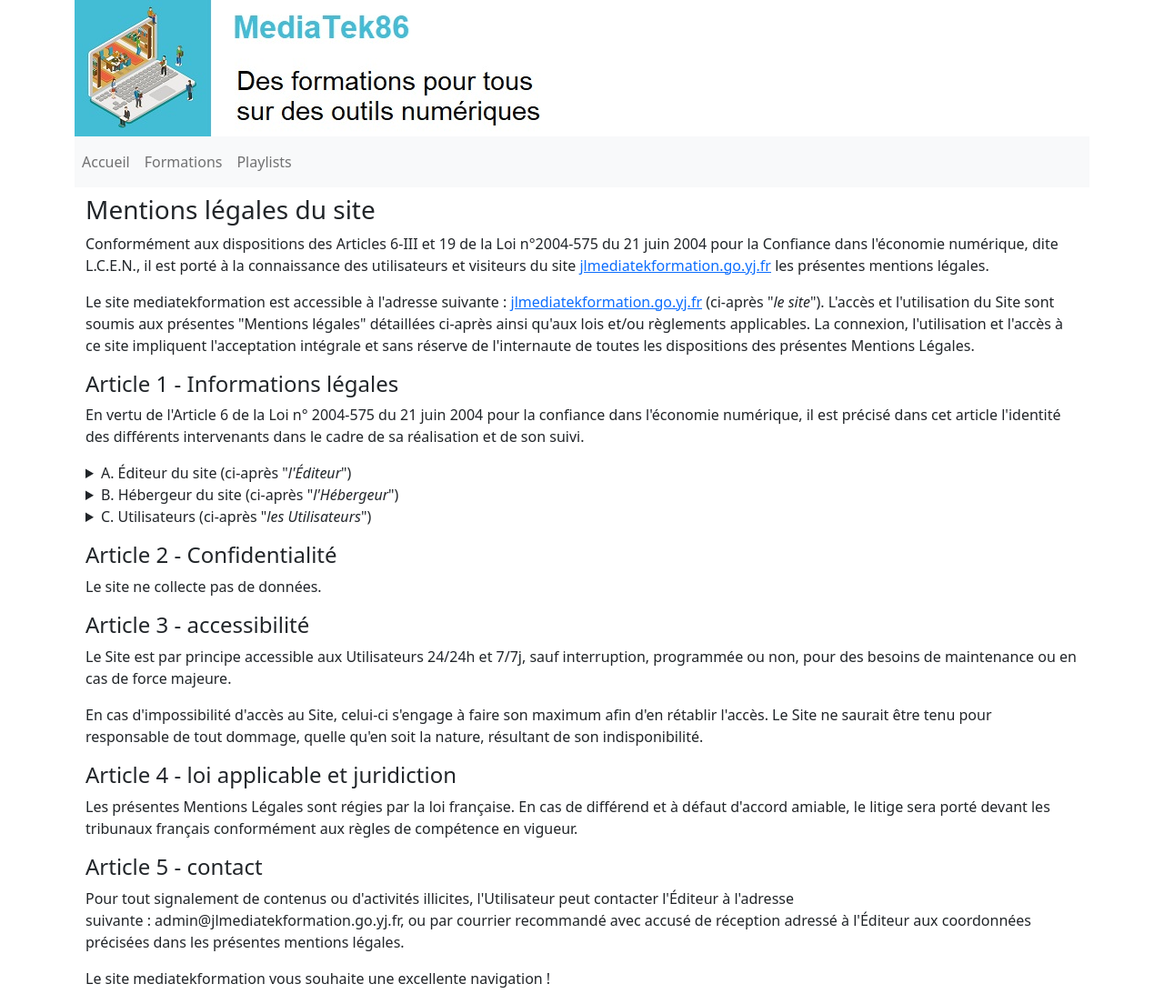
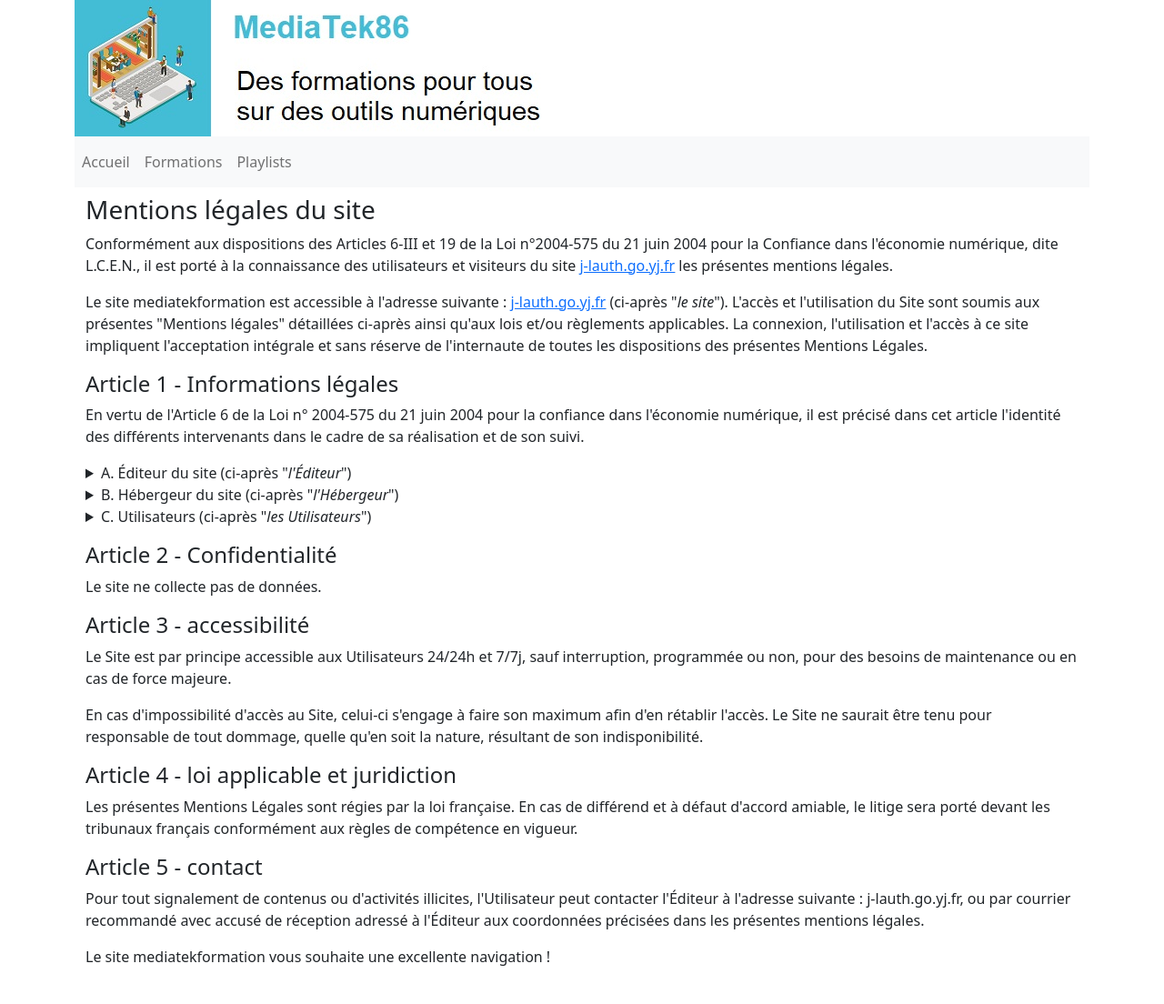
Before and after one commit to Jlauth/mediatekformation, a Symfony app: template templates/pages/cgu.html.twig in a window 1280 px wide. Shown: the whole page at 91% size. After the commit the page ends 1062 px from the top, so only its background shows below. Run offline with Twig, Linux system fonts and the light colour scheme; the template is opened without the code that fills it, so the values that code supplies are empty; some libraries are stand-ins or nearby versions.

```diff
--- a/templates/pages/cgu.html.twig
+++ b/templates/pages/cgu.html.twig
@@ -4,8 +4,8 @@
 <section class="container mt-2">
     <h3>Mentions légales du site</h3>
     <p>Conformément aux dispositions des Articles 6-III et 19 de la Loi n°2004-575 du 21 juin 2004 pour la Confiance dans l'économie numérique,
-        dite L.C.E.N., il est porté à la connaissance des utilisateurs et visiteurs du site <u><a href="https://jlmediatekformation.go.yj.fr/mediatekformation/public/">jlmediatekformation.go.yj.fr</a></u> les présentes mentions légales.</p>
-    <p>Le site mediatekformation est accessible à l'adresse suivante&nbsp;:&nbsp;<u><a href="https://jlmediatekformation.go.yj.fr/mediatekformation/public/">jlmediatekformation.go.yj.fr</a></u> (ci-après "<em>le site</em>"). L'accès et l'utilisation du Site sont soumis aux présentes "Mentions légales" détaillées ci-après ainsi qu'aux lois et/ou règlements applicables. La connexion, l'utilisation et l'accès à ce site impliquent l'acceptation intégrale et sans réserve de l'internaute de toutes les dispositions des présentes Mentions Légales.</p>
+        dite L.C.E.N., il est porté à la connaissance des utilisateurs et visiteurs du site <u><a href="https://j-lauth.go.yj.fr/mediatekformation/public/">j-lauth.go.yj.fr</a></u> les présentes mentions légales.</p>
+    <p>Le site mediatekformation est accessible à l'adresse suivante&nbsp;:&nbsp;<u><a href="https://j-lauth.go.yj.fr/mediatekformation/public/">j-lauth.go.yj.fr</a></u> (ci-après "<em>le site</em>"). L'accès et l'utilisation du Site sont soumis aux présentes "Mentions légales" détaillées ci-après ainsi qu'aux lois et/ou règlements applicables. La connexion, l'utilisation et l'accès à ce site impliquent l'acceptation intégrale et sans réserve de l'internaute de toutes les dispositions des présentes Mentions Légales.</p>
     <h4>Article 1 - Informations légales</h4>
     <p>En vertu de l'Article 6 de la Loi n° 2004-575 du 21 juin 2004 pour la confiance dans l'économie numérique, il est précisé dans cet article l'identité des différents intervenants dans le cadre de sa réalisation et de son suivi.</p>
     <div class="bd-example">
@@ -16,7 +16,7 @@
                 <br>rue du Colonel Driant
                 <br>75001 Paris
                 <br>Téléphone&nbsp;:&nbsp;0102030405
-                <br>Courriel&nbsp;:&nbsp;admin@jlmediatekformation.go.yj.fr
+                <br>Courriel&nbsp;:&nbsp;admin@j-lauth.go.yj.fr
                 <br>RCS&nbsp;:&nbsp;123456789
             </address>
         </details>
@@ -46,7 +46,7 @@
     <h4 class="mt-3">Article 4 - loi applicable et juridiction</h4>
     <p>Les présentes Mentions Légales sont régies par la loi française. En cas de différend et à défaut d'accord amiable, le litige sera porté devant les tribunaux français conformément aux règles de compétence en vigueur.</p>
     <h4 class="mt-3">Article 5 - contact</h4>
-    <p>Pour tout signalement de contenus ou d'activités illicites, l'Utilisateur peut contacter l'Éditeur à l'adresse suivante&nbsp;:&nbsp;admin@jlmediatekformation.go.yj.fr, ou par courrier recommandé avec accusé de réception adressé à l'Éditeur aux coordonnées précisées dans les présentes mentions légales.</p>
+    <p>Pour tout signalement de contenus ou d'activités illicites, l'Utilisateur peut contacter l'Éditeur à l'adresse suivante&nbsp;:&nbsp;j-lauth.go.yj.fr, ou par courrier recommandé avec accusé de réception adressé à l'Éditeur aux coordonnées précisées dans les présentes mentions légales.</p>
     <p>Le site mediatekformation vous souhaite une excellente navigation !</p>
 </section>
 
```
Also changed, not shown: composer.json (line endings or trailing spaces), 3 other files.
